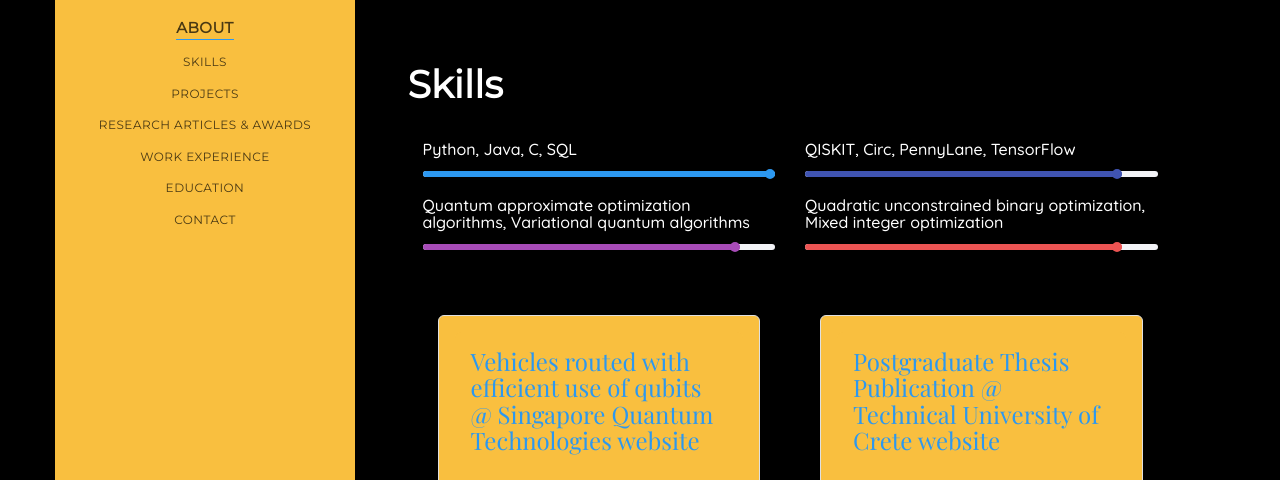
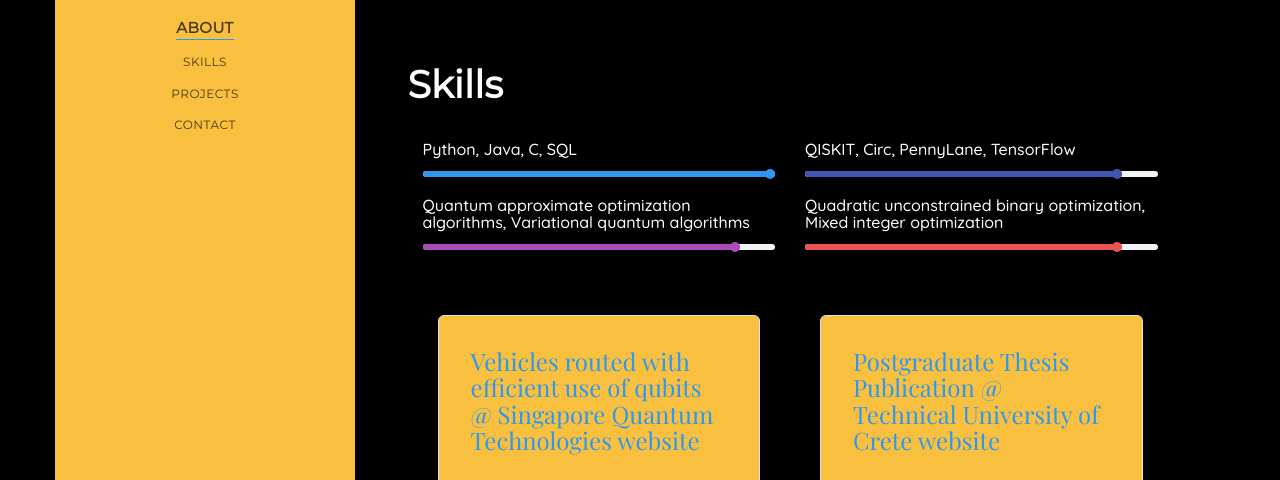
Before and after one commit to leonidas1312/ileonidas.github.io, a plain HTML site: page index.html in a window 1280 px wide. Shown: the part 290-770 px from the top of the page. Drawn offline with nearby package versions, Linux system fonts and the light colour scheme; a web font is replaced by a local one.

Commit message:
Update index.html

```diff
--- a/index.html
+++ b/index.html
@@ -44,11 +44,6 @@
                      </li>
                      <li><a href="#" data-nav-section="projects">Projects</a>
                      </li>
-                     <li><a href="#" data-nav-section="blogs">Research articles & Awards</a>
-                     </li>
-                     <li><a href="#" data-nav-section="experience">Work
-                           Experience</a></li>
-                     <li><a href="#" data-nav-section="education">Education</a></li>
                      <li><a href="#" data-nav-section="contact">Contact</a>
                      </li>
                   </ul>
```
